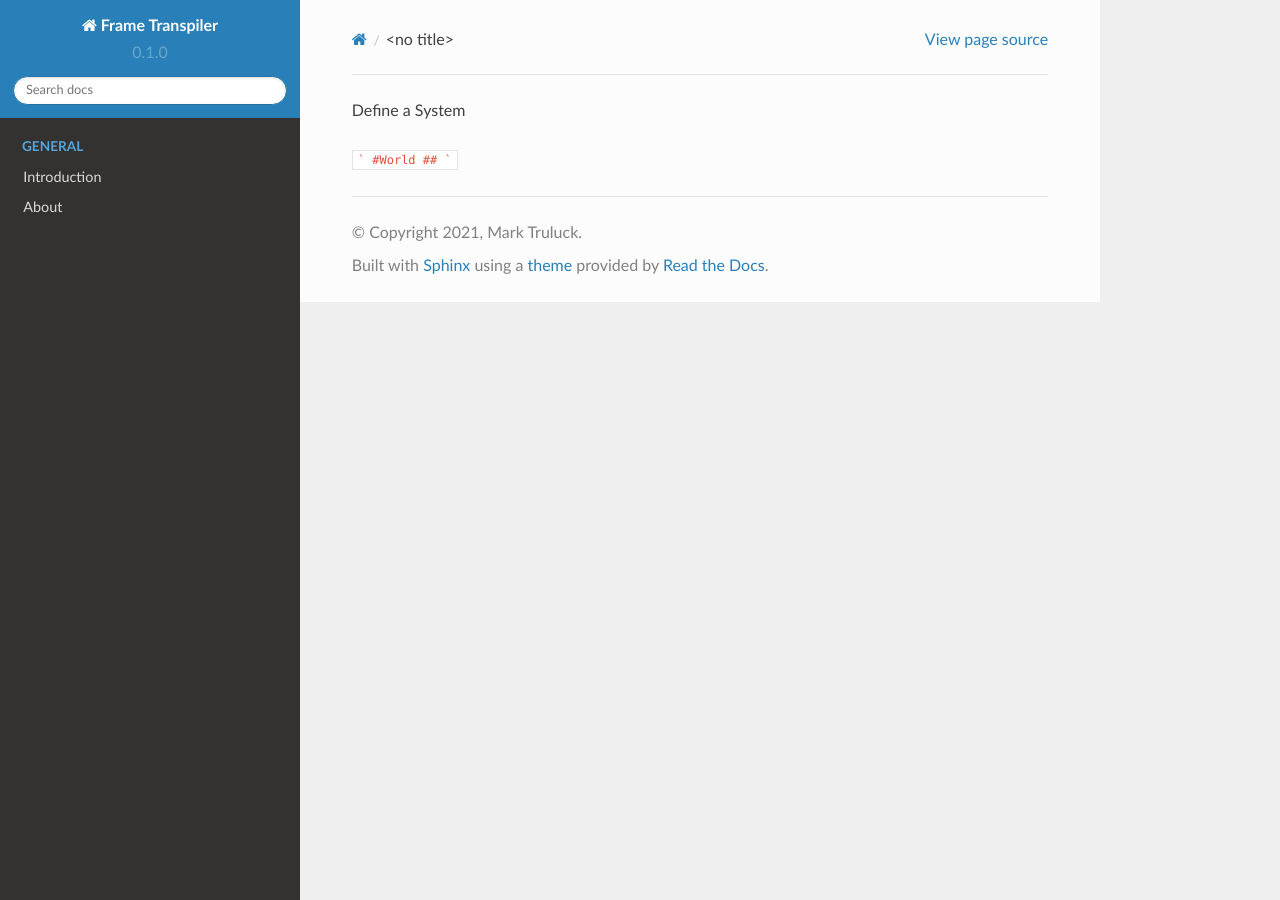
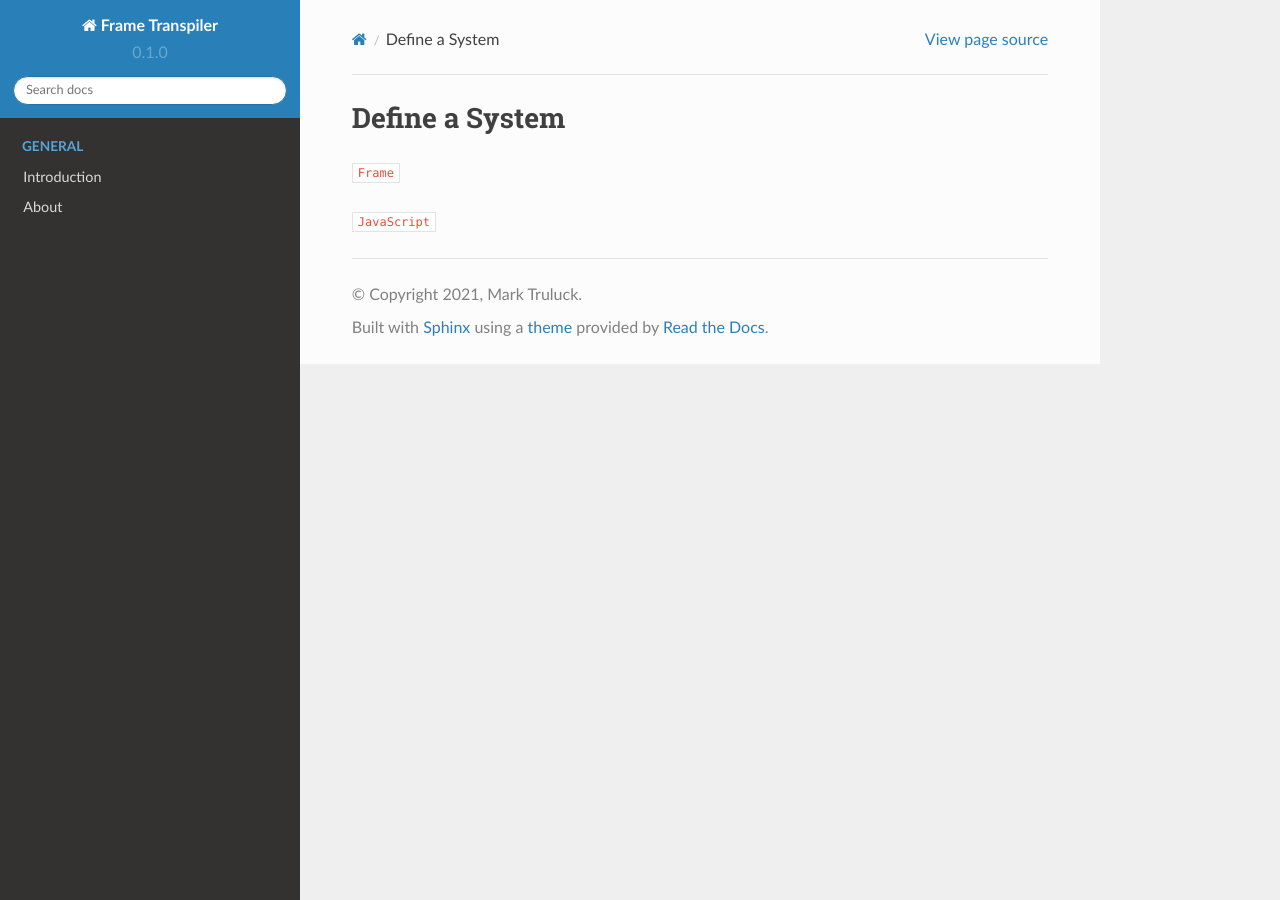
Before and after one commit to frame-lang/frame_transpiler, a Sphinx documentation site: the page built from docs/source/getting_started/introduction/system.rst, in a window 1280 px wide. Built offline with Sphinx 7.4.7 and the Read the Docs theme 2.0.0, drawn with Linux system fonts in a browser that asks for light colours; part of the change alters nothing that is shown.

Commit message:
Doc updates

````diff
--- a/docs/source/getting_started/introduction/system.rst
+++ b/docs/source/getting_started/introduction/system.rst
@@ -1,6 +1,23 @@
+===========================
 Define a System
+===========================
 
-```
-#World
-##
-```
+``Frame``
+
+.. .. code-block::
+
+    #MySystem
+    ##
+
+``JavaScript``
+
+.. .. code-block::
+
+    let MySystem = function () {
+
+    let that = {};
+    that.constructor = MySystem;
+
+
+    return that;
+    };
````
